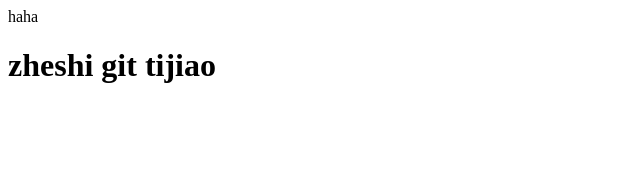
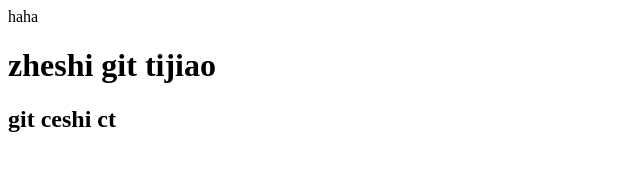
Before and after one commit to lingchenghn/test02, a plain HTML site: page huowu/index.html in a window 1280 px wide. Shown: the whole page, without its empty margins (0-640 px from the left). Drawn offline with Linux system fonts and the light colour scheme.

Commit message:
git tijiao

```diff
--- a/huowu/index.html
+++ b/huowu/index.html
@@ -7,5 +7,6 @@
 <body>
 	haha
 	<H1>zheshi git tijiao</H1>
+	<h2>git ceshi ct </h2>
 </body>
 </html>
```
